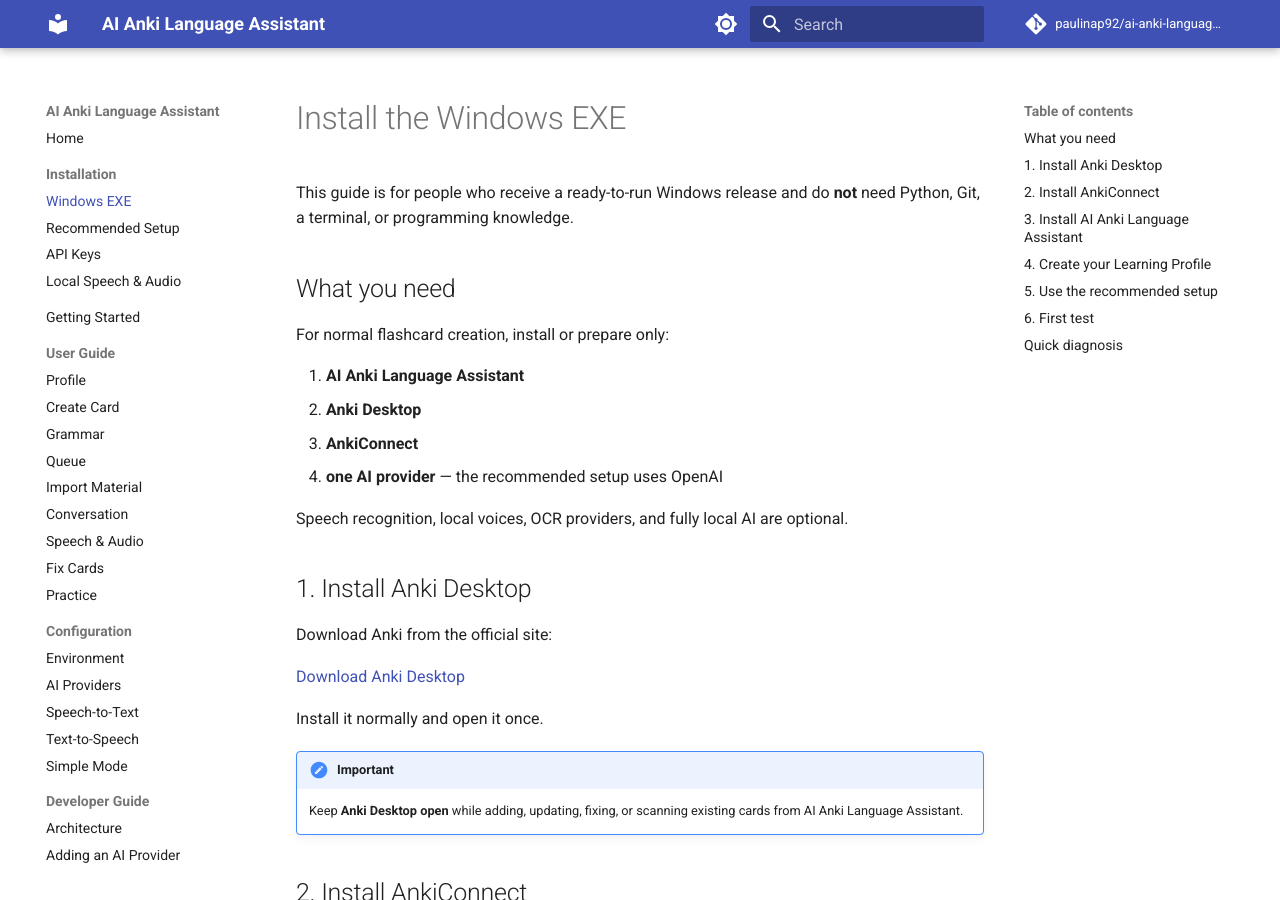
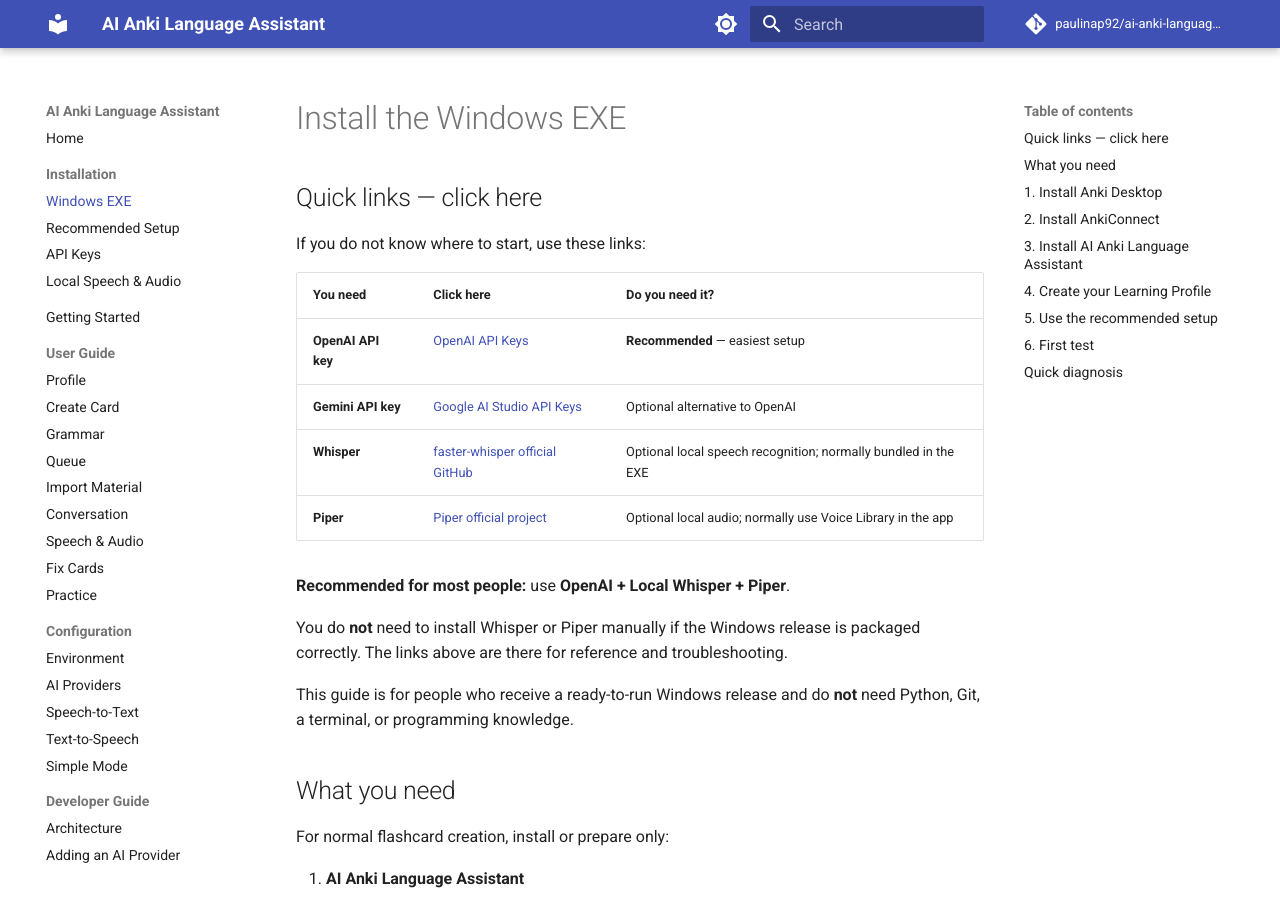
Before and after one commit to paulinap92/ai-anki-language-assistant, an MkDocs documentation site: the page built from docs/installation/windows-exe.md, in a window 1280 px wide and 900 px high. Built offline with MkDocs 1.6.1 and Material for MkDocs 9.7.7, drawn with Linux system fonts in a browser that asks for light colours; comment, search, counter and statistics services are not loaded.

Commit message:
docs: add beginner quick links to Windows install guide

```diff
--- a/docs/installation/windows-exe.md
+++ b/docs/installation/windows-exe.md
@@ -1,4 +1,19 @@
 # Install the Windows EXE
+
+## Quick links — click here
+
+If you do not know where to start, use these links:
+
+| You need | Click here | Do you need it? |
+|---|---|---|
+| **OpenAI API key** | [OpenAI API Keys](https://platform.openai.com/api-keys) | **Recommended** — easiest setup |
+| **Gemini API key** | [Google AI Studio API Keys](https://aistudio.google.com/apikey) | Optional alternative to OpenAI |
+| **Whisper** | [faster-whisper official GitHub](https://github.com/SYSTRAN/faster-whisper) | Optional local speech recognition; normally bundled in the EXE |
+| **Piper** | [Piper official project](https://github.com/OHF-Voice/piper1-gpl) | Optional local audio; normally use Voice Library in the app |
+
+**Recommended for most people:** use **OpenAI + Local Whisper + Piper**.
+
+You do **not** need to install Whisper or Piper manually if the Windows release is packaged correctly. The links above are there for reference and troubleshooting.
 
 This guide is for people who receive a ready-to-run Windows release and do **not** need Python, Git, a terminal, or programming knowledge.
 
```
